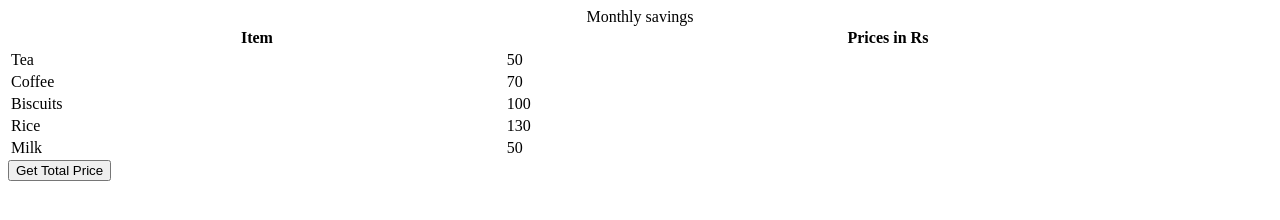
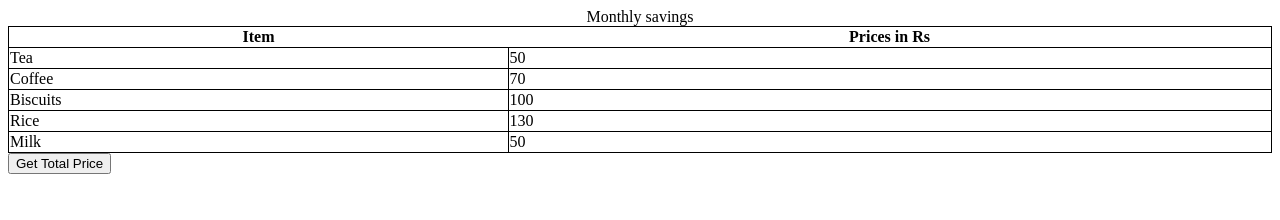
Before and after one commit to acciojob/grofers-checkout-wambexper, a website: page main.html in a window 1280 px wide. Drawn offline with Linux system fonts and the light colour scheme.

Commit message:
created a submission

```diff
--- a/script.js
+++ b/script.js
@@ -1,10 +1,12 @@
 const getSumBtn = document.createElement("button");
+const table = document.querySelector("table");
 getSumBtn.append("Get Total Price");
 document.body.appendChild(getSumBtn);
 
+let tr = document.createElement("tr");
+tr.setAttribute("id","ans");
 const getSum = () => {
-//Add your code here
-
+	tr.innerText = 410 + " " + 333;
 };
-
+table.appendChild(tr);
 getSumBtn.addEventListener("click", getSum);
--- a/styles.css
+++ b/styles.css
@@ -1,2 +1,5 @@
-
+table,tr,td{
+	border:1px solid black;
+	border-collapse:collapse;
+}
 /* Your CSS Code here. */
```
Also changed, not shown: main.html (+1 -0 lines).
